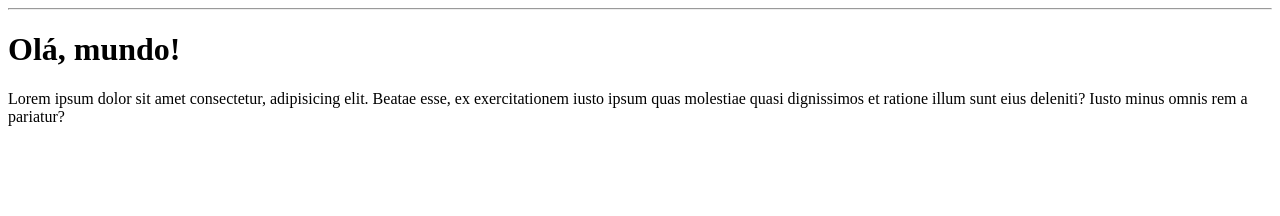
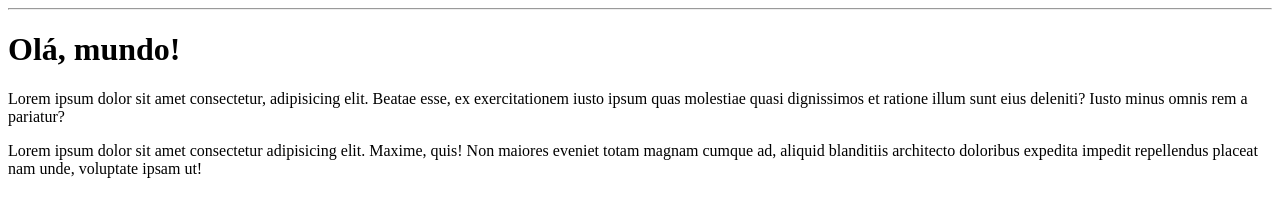
Before and after one commit to jose0891/Ola-mundo, a plain HTML site: page site-jp/index.html in a window 1280 px wide. Drawn offline with Linux system fonts and the light colour scheme.

Commit message:
Adicionei  um parágrafo

```diff
--- a/site-jp/index.html
+++ b/site-jp/index.html
@@ -9,6 +9,7 @@
     <hr>
     <h1> Olá, mundo! </h1>
     <p> Lorem ipsum dolor sit amet consectetur, adipisicing elit. Beatae esse, ex exercitationem iusto ipsum quas molestiae quasi dignissimos et ratione illum sunt eius deleniti? Iusto minus omnis rem a pariatur?</p>
+    <p>Lorem ipsum dolor sit amet consectetur adipisicing elit. Maxime, quis! Non maiores eveniet totam magnam cumque ad, aliquid blanditiis architecto doloribus expedita impedit repellendus placeat nam unde, voluptate ipsam ut!</p>
 
 </body>
 </html>
```
